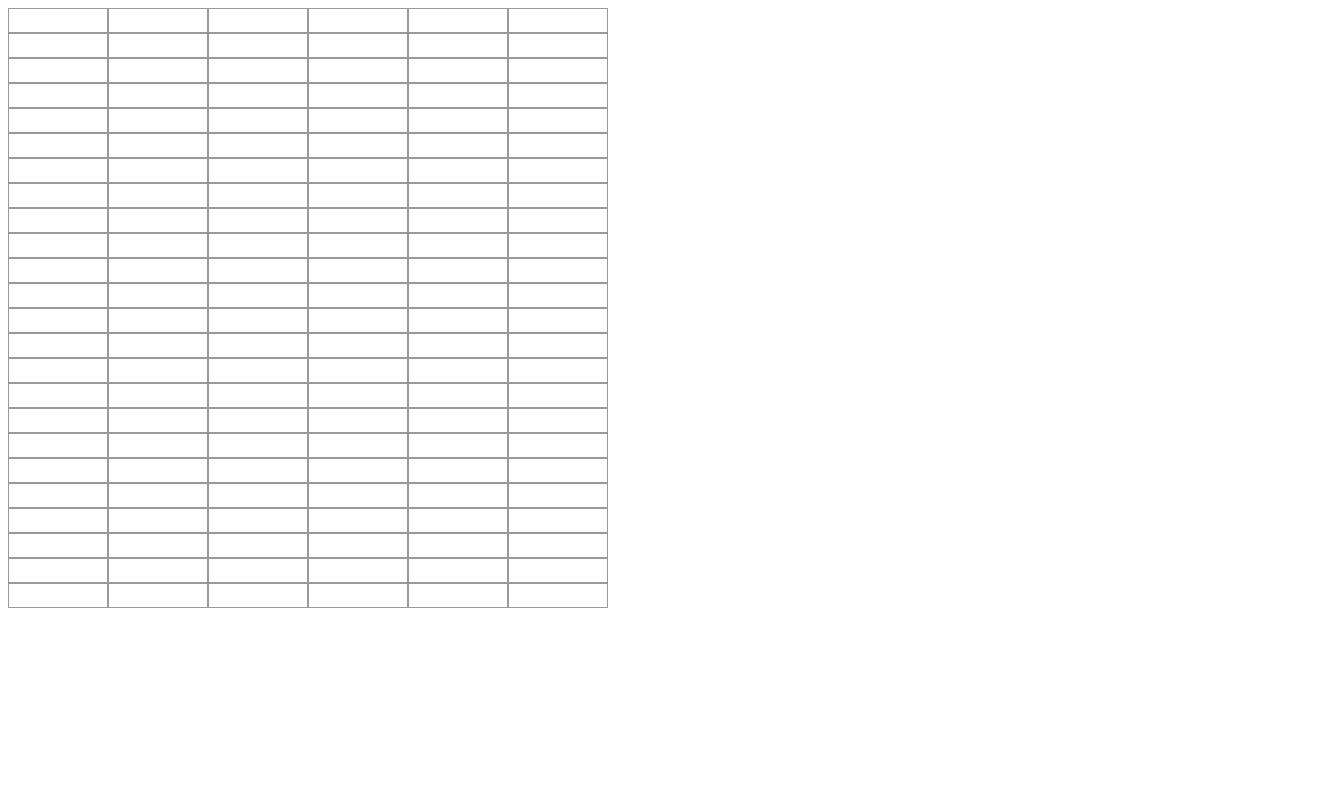
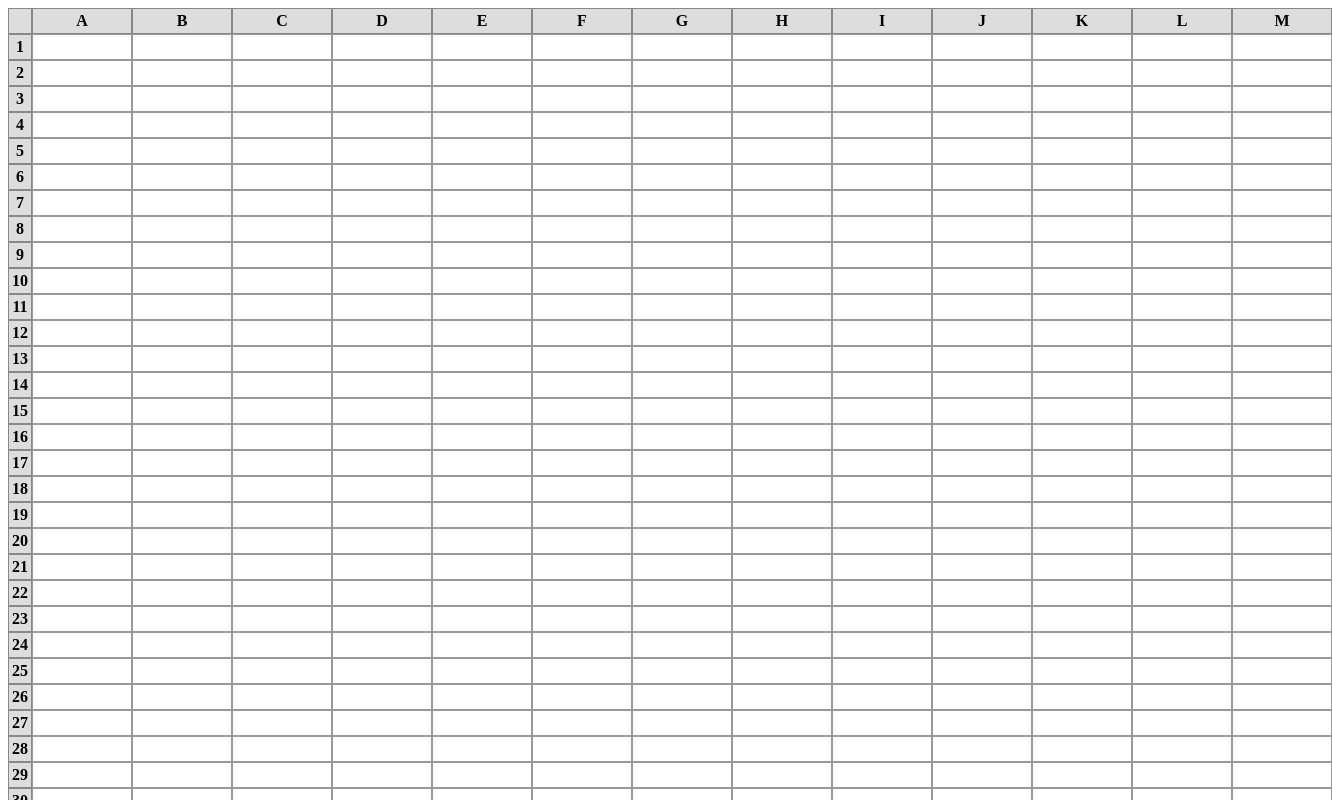
Before and after one commit to 0xKoller/Effectus-Spreadsheet, a React (Create React App) app: page / in a window 1280 px wide. Shown: the top 800 px of the page, 1332 px wide, since content can reach past the window. Built offline with nearby package versions, Linux system fonts and the light colour scheme.

Commit message:
relativamente funcional

```diff
--- /dev/null
+++ b/src/components/AxisCell/AxisCell.module.css
@@ -0,0 +1,6 @@
+.AxisCell {
+  text-align: center;
+  background-color: #ddd;
+  padding: 3px;
+  border: 1px solid #888;
+}
--- /dev/null
+++ b/src/components/AxisCell/AxisCell.tsx
@@ -0,0 +1,10 @@
+import React, { FunctionComponent } from "react";
+import classes from "./AxisCell.module.css";
+
+export type AxisCellProps = { children?: React.ReactNode };
+
+const AxisCell: FunctionComponent<AxisCellProps> = (props: any) => {
+  return <th className={classes.AxisCell}>{props.children}</th>;
+};
+
+export default AxisCell;
--- a/src/components/Columns/Column.module.css
+++ b/src/components/Columns/Column.module.css
@@ -1,6 +1,6 @@
 .Column {
   max-width: 100px;
-  width: 100px;
+  min-width: 100px;
   height: 25px;
   border: 1px solid #999;
 }
--- a/src/components/Sheet/Sheet.tsx
+++ b/src/components/Sheet/Sheet.tsx
@@ -5,19 +5,30 @@ import Row from "../Row/Row";
 import { useRecoilValue } from "recoil";
 import classes from "./Sheet.module.css";
 import { SheetSizeState } from "../../store/SheetSizeState";
+import AxisCell from "../AxisCell/AxisCell";
+import { numberToChar } from "../../utils/numberToChar";
 
 export type SheetProps = {};
 
 const Sheet: FunctionComponent<SheetProps> = (props: any) => {
   const sheetSize = useRecoilValue(SheetSizeState);
-
-  const numberOfColumns = sheetSize.width / CELL_WIDTH;
-  const numberOfRows = sheetSize.heigth / CELL_HEIGTH;
+  const numberOfColumns = Math.round(sheetSize.width / CELL_WIDTH);
+  const numberOfRows = Math.round(sheetSize.heigth / CELL_HEIGTH);
   return (
     <table className={classes.Sheet}>
       <tbody>
+        <Row>
+          {[...Array(numberOfColumns + 1)].map((column, columnIndex) =>
+            columnIndex !== 0 ? (
+              <AxisCell>{numberToChar(columnIndex - 1)}</AxisCell>
+            ) : (
+              <AxisCell />
+            )
+          )}
+        </Row>
         {[...Array(numberOfRows)].map((row, rowIndex) => (
           <Row key={rowIndex}>
+            <AxisCell>{rowIndex + 1}</AxisCell>
             {[...Array(numberOfColumns)].map((column, columnIndex) => (
               <Column key={columnIndex}>
                 <Cell cellId={`${rowIndex},${columnIndex}`} />
--- a/src/store/SheetSizeState.ts
+++ b/src/store/SheetSizeState.ts
@@ -2,7 +2,7 @@ import { atom } from "recoil";
 export const SheetSizeState = atom({
   key: "SheetSizeState",
   default: {
-    width: 600,
-    heigth: 600,
+    width: window.innerWidth,
+    heigth: window.innerWidth,
   },
 });
--- /dev/null
+++ b/src/utils/numberToChar.ts
@@ -0,0 +1,11 @@
+export const numberToChar = (num: number): string => {
+  const division = Math.floor(num / 26);
+  const reminder = Math.floor(num % 26);
+
+  const char = String.fromCharCode(reminder + 97).toUpperCase();
+  // The idea of subtracting 1 is because the next numbers doesn't have zero in their system
+  // But our xlsheet title alphabet mapping have zero (A=0)
+  // So we need to subtract 1 to adjust this
+  // In case of using base 10, number after 9 wouldn't be 10 but rather 00 :D
+  return division - 1 >= 0 ? numberToChar(division - 1) + char : char;
+};
```
